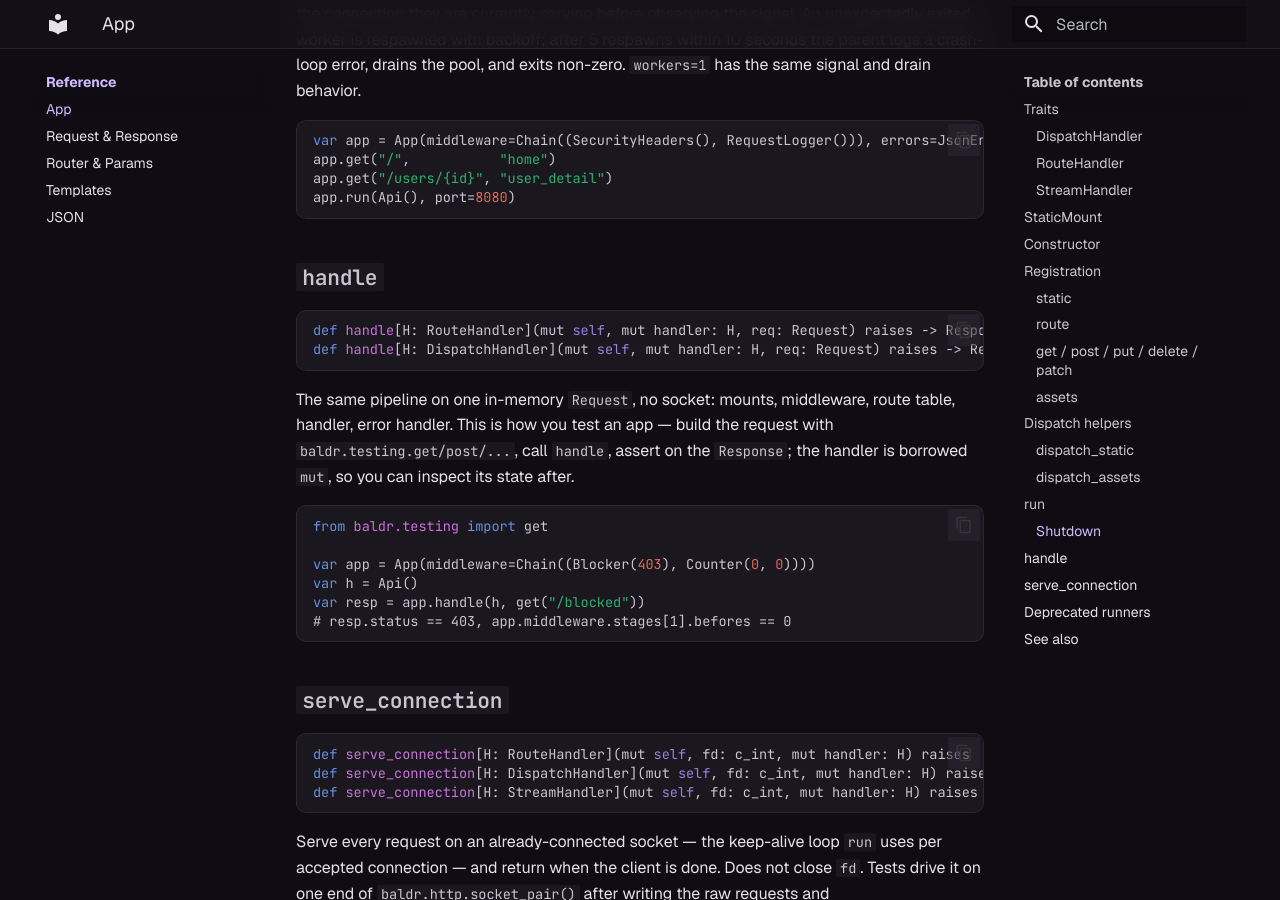
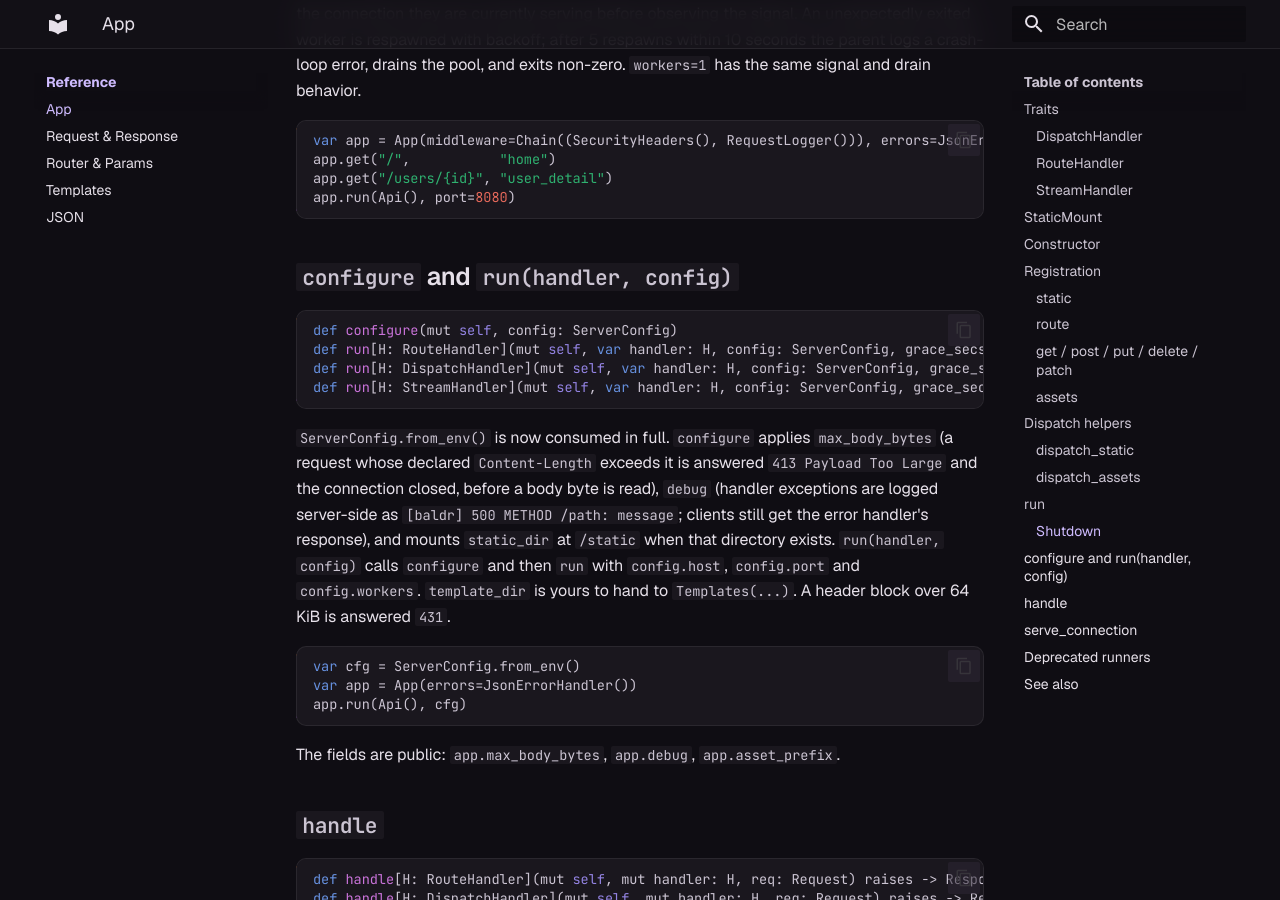
Before and after one commit to lightofbaldr/baldr, an MkDocs documentation site: the page built from docs/reference/app.md, in a window 1280 px wide and 900 px high, scrolled down 8137 px. Built offline with MkDocs 1.6.1 and Material for MkDocs 9.7.7, drawn with Linux system fonts in a browser that asks for light colours.

Commit message:
config: ServerConfig is consumed — 413/431 caps, debug logging, static mount, asset prefix honoured
`App.configure(cfg)` and `app.run(handler, cfg)` apply every ServerConfig field:
host/port/workers bind and prefork; `max_body_bytes` rejects a declared
Content-Length over the cap with 413 before a body byte is read (connection
closed); a header block over 64 KiB gets 431; `debug` logs handler exceptions
server-side as `[baldr] 500 METHOD /path: msg`; `static_dir` is mounted at
/static when present. `read_request_from` reports READ_OK/DONE/BODY_TOO_LARGE/
HEADERS_TOO_LARGE through a status out-param. `app.assets(manifest, url_prefix)`
now only serves paths under the prefix. `_status_text` learns 431.

New suite tests/test_app_config.mojo (12 checks) in the aggregate; gate: 31
suites, 612/612, zero warnings. Three DX_PUNCHLIST P1 items struck.

Co-Authored-By: Claude Fable 5.1 <noreply@anthropic.com>
Claude-Session: https://claude.ai/code/session_01Kyjg4UDPf6SBNeLQ7tvTvh

````diff
--- a/docs/reference/app.md
+++ b/docs/reference/app.md
@@ -351,6 +351,33 @@ app.get("/users/{id}", "user_detail")
 app.run(Api(), port=8080)
 ```
 
+## `configure` and `run(handler, config)`
+
+```mojo
+def configure(mut self, config: ServerConfig)
+def run[H: RouteHandler](mut self, var handler: H, config: ServerConfig, grace_secs: Int = 5) raises
+def run[H: DispatchHandler](mut self, var handler: H, config: ServerConfig, grace_secs: Int = 5) raises
+def run[H: StreamHandler](mut self, var handler: H, config: ServerConfig, grace_secs: Int = 5) raises
+```
+
+`ServerConfig.from_env()` is now consumed in full. `configure` applies
+`max_body_bytes` (a request whose declared `Content-Length` exceeds it is
+answered `413 Payload Too Large` and the connection closed, before a body
+byte is read), `debug` (handler exceptions are logged server-side as
+`[baldr] 500 METHOD /path: message`; clients still get the error handler's
+response), and mounts `static_dir` at `/static` when that directory exists.
+`run(handler, config)` calls `configure` and then `run` with `config.host`,
+`config.port` and `config.workers`. `template_dir` is yours to hand to
+`Templates(...)`. A header block over 64 KiB is answered `431`.
+
+```mojo
+var cfg = ServerConfig.from_env()
+var app = App(errors=JsonErrorHandler())
+app.run(Api(), cfg)
+```
+
+The fields are public: `app.max_body_bytes`, `app.debug`, `app.asset_prefix`.
+
 ## `handle`
 
 ```mojo
--- a/pixi.toml
+++ b/pixi.toml
@@ -29,6 +29,7 @@ test-assets = "mkdir -p build && mojo build tests/test_assets.mojo -I src -o bui
 test-config-errors = "mkdir -p build && mojo build tests/test_config_errors.mojo -I src -o build/test_config_errors && build/test_config_errors"
 test-app-pipeline  = "mkdir -p build && mojo build tests/test_app_pipeline.mojo -I src -o build/test_app_pipeline && build/test_app_pipeline"
 test-app-keepalive = "mkdir -p build && mojo build tests/test_app_keepalive.mojo -I src -o build/test_app_keepalive && build/test_app_keepalive"
+test-app-config = "mkdir -p build && mojo build tests/test_app_config.mojo -I src -o build/test_app_config && build/test_app_config"
 test-scaffold = "mkdir -p build && mojo build tests/test_scaffold.mojo -I src -I tools -o build/test_scaffold && build/test_scaffold"
 test-testing-lifecycle = "mkdir -p build && mojo build tests/test_testing_lifecycle.mojo -I src -o build/test_testing_lifecycle && build/test_testing_lifecycle"
 test-concurrency = "mkdir -p build && mojo build tests/test_concurrency.mojo -I src -o build/test_concurrency && build/test_concurrency"
@@ -39,7 +40,7 @@ test-request-framing = "mkdir -p build && mojo build tests/test_request_framing.
 test-peer-ip = "mkdir -p build && mojo build tests/test_peer_ip.mojo -I src -o build/test_peer_ip && build/test_peer_ip"
 test-template-guard = "mkdir -p build && mojo build tests/test_template_guard.mojo -I src -o build/test_template_guard && build/test_template_guard"
 test-redirect-guard = "mkdir -p build && mojo build tests/test_redirect_guard.mojo -I src -o build/test_redirect_guard && build/test_redirect_guard"
-test = { depends-on = ["test-imports", "test-template", "test-json", "test-api", "test-queue-cpu", "test-middleware", "test-env", "test-db", "test-queue-api", "test-router", "test-mw-chain", "test-cookies", "test-validation", "test-template-v2", "test-template-include", "test-assets", "test-config-errors", "test-app-pipeline", "test-app-keepalive", "test-scaffold", "test-streaming", "test-testing-lifecycle", "test-concurrency", "test-supervision", "test-safe-join", "test-http-limits", "test-request-framing", "test-peer-ip", "test-template-guard", "test-redirect-guard"] }
+test = { depends-on = ["test-imports", "test-template", "test-json", "test-api", "test-queue-cpu", "test-middleware", "test-env", "test-db", "test-queue-api", "test-router", "test-mw-chain", "test-cookies", "test-validation", "test-template-v2", "test-template-include", "test-assets", "test-config-errors", "test-app-pipeline", "test-app-keepalive", "test-app-config", "test-scaffold", "test-streaming", "test-testing-lifecycle", "test-concurrency", "test-supervision", "test-safe-join", "test-http-limits", "test-request-framing", "test-peer-ip", "test-template-guard", "test-redirect-guard"] }
 
 new = "mkdir -p build && mojo build tools/baldr_new.mojo -I src -o build/baldr_new && build/baldr_new"
 
````
Also changed, not shown: CHANGELOG.md (+7 -0 lines), DX_PUNCHLIST.md (+8 -7 lines), docs/guide/config-errors.md (+7 -1 lines), 5 other files.
